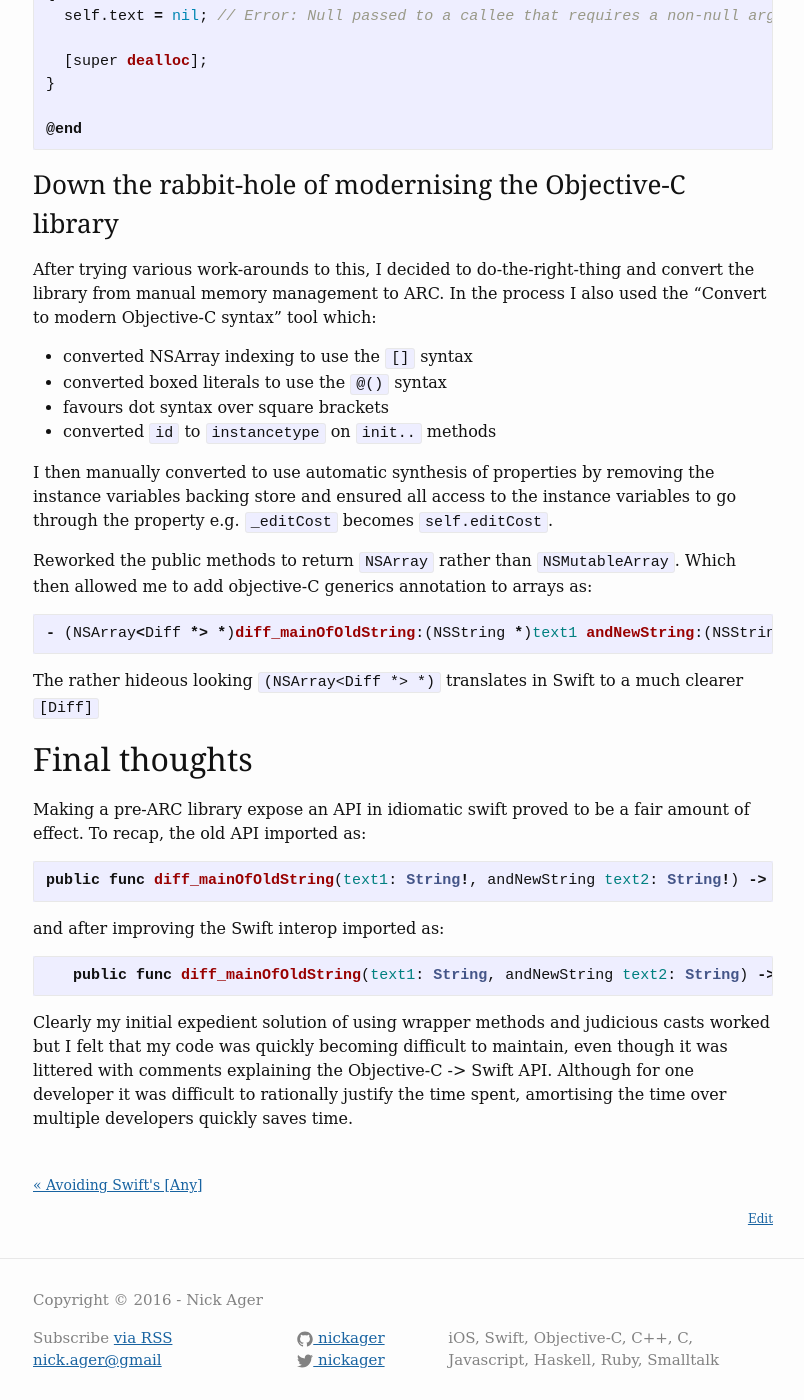
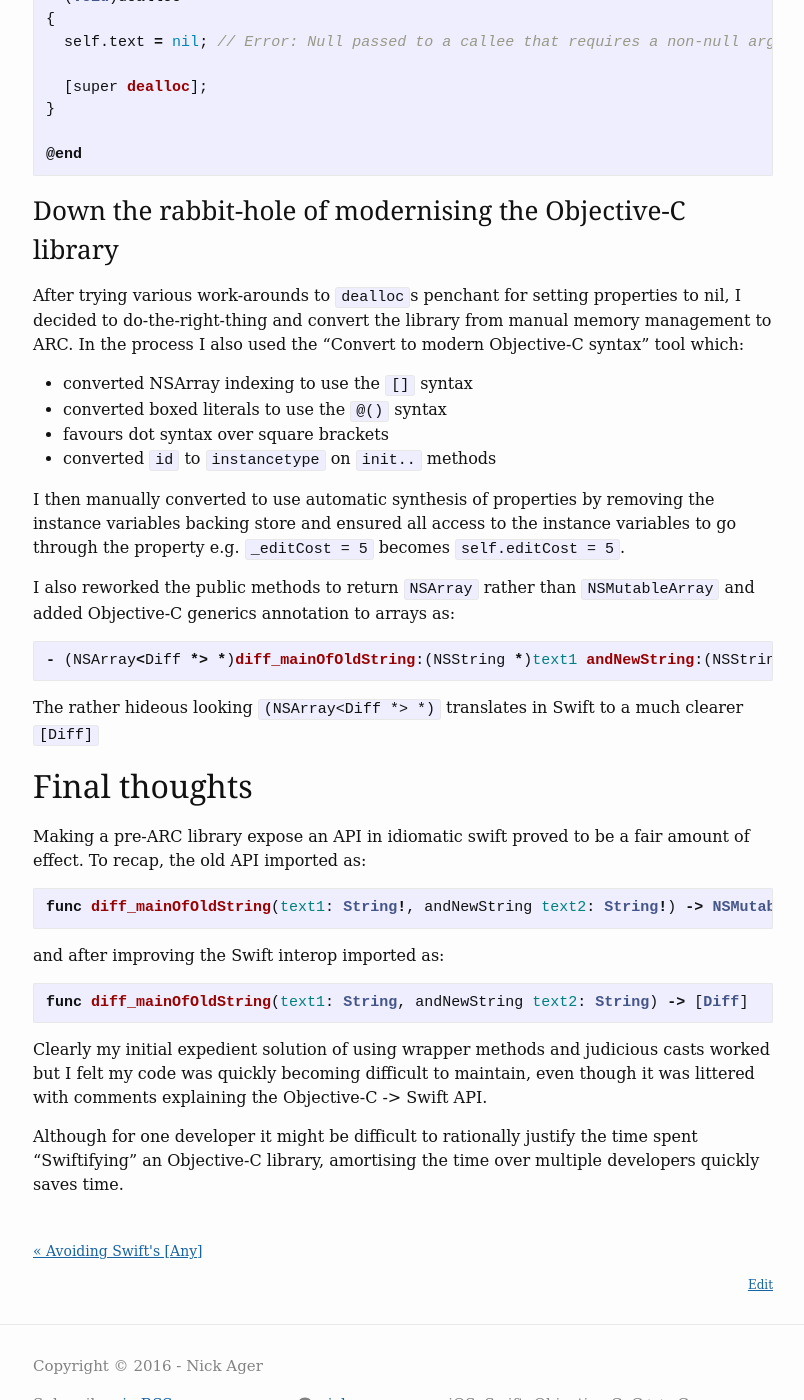
Before and after one commit to NickAger/nickager.github.io, a Jekyll site: the page built from _posts/2016-04-25-updating-objective-c-library-for-swift.md, in a window 1280 px wide and 1400 px high, scrolled down 2331 px. Shown: the whole window, without its empty margins (237-1041 px from the left). Built offline with Jekyll 4.4.1, drawn with Linux system fonts in a browser that asks for light colours; some web fonts are replaced; comment, search, counter and statistics services are not loaded; some of the changed text lies outside the part shown.

Commit message:
improved the text

````diff
--- a/_posts/2016-04-25-updating-objective-c-library-for-swift.md
+++ b/_posts/2016-04-25-updating-objective-c-library-for-swift.md
@@ -11,27 +11,28 @@ All the changes made are contained in this [pull request](https://github.com/aer
 
 ## Unmodified Swift Import
 
-First lets look at the Swift imports for the unmodified Objective-C library. The library contains over forty methods, for the sake of brevity I'll focus on two which are representative of the less-than ideal initial API the library presents to Swift. The first method:
+First lets look at the Swift imports for the unmodified Objective-C library. The library contains over forty methods, for the sake of brevity I'll focus on two which are representative of the less-than-ideal initial API the library presents to Swift. The first method:
 
 ```swift
-public func diff_mainOfOldString(text1: String!, andNewString text2: String!) -> NSMutableArray!
+func diff_mainOfOldString(text1: String!, andNewString text2: String!) -> NSMutableArray!
 ```
 
 Before updating the library, I wrapped the method call inside another method which presented a more idiomatic Swift interface:
 
 ```swift
-    func diff_mainOfOldStringSwift(text1: String, andNewString text2: String) -> [Diff] {
-          let diffs = diff_mainOfOldString(text1, andNewString:  text2)
-          return diffs as NSArray as! [Diff] // see http://stackoverflow.com/questions/25837539/how-can-i-cast-an-nsmutablearray-to-a-swift-array-of-a-specific-type
-    }
+func diff_mainOfOldStringSwift(text1: String, andNewString text2: String) -> [Diff] {
+      let diffs = diff_mainOfOldString(text1, andNewString:  text2)
+      return diffs as NSArray as! [Diff] // see http://stackoverflow.com/questions/25837539/how-can-i-cast-an-nsmutablearray-to-a-swift-array-of-a-specific-type
+}
 ```
 
-Note the hideous double cast: `diffs as NSArray as! [Diff]`
+Note the hideous double cast: `diffs as NSArray as! [Diff]` it was necessary to use to move from `NSMutableArray` to `[Diff]`
 
 The wrapping method's signature highlights what is wrong with the original (apart from the horrible `diff_` prefix):
-* We removed the implicitly unwrapped optional parameters by changing `String!` to `String`
-* The original returned `NSMutableArray` which even in Objective-C world, I would have thought would be a contravention of most sensible coding guidelines.
-* The new method returns `[Diff]`, clearly stating the purpose of the method.
+
+* The wrapper removes the implicitly unwrapped optional parameters by changing `String!` to `String`
+* The wrapper returns `NSMutableArray` which even in Objective-C world, I would have thought would be a contravention of most sensible coding guidelines.
+* The wrapper returns `[Diff]`, clearly stating the purpose of the method.
 
 
 The second method is the constructor method `init`:
@@ -74,13 +74,13 @@ func nullDiffSequence2() -> AnySequence<(Diff, Diff, Diff)> {
 }
 ```
 
-In the above two examples Swift is making it clear that `Diff!` is not equivalent to `Diff`.
+The above two examples show that for Swift `Diff!` is not **always** equivalent to `Diff`.
 
 For more information on `AnySequence` see my previous post on [Type Erasure with AnyError]({% post_url 2016-03-08-AnyError %})
 
 ## Improving the Objective-C library for Swift
 
-My initial attempt at improving the library was to wrap the header in `NS_ASSUME_NONNULL_BEGIN` …
+My initial attempt at improving the library was to wrap the Objective-C header in `NS_ASSUME_NONNULL_BEGIN` …
 `NS_ASSUME_NONNULL_END`. However this failed as the library still used manual memory management with `dealloc` methods which manually set properties to 'nil' to ensure the memory was freed:
 
 ```objc
@@ -97,7 +97,7 @@ My initial attempt at improving the library was to wrap the header in `NS_ASSUME
 ```
 
 ### Down the rabbit-hole of modernising the Objective-C library
-After trying various work-arounds to this, I decided to do-the-right-thing and convert the library from manual memory management to ARC. In the process I also used the "Convert to modern Objective-C syntax" tool which:
+After trying various work-arounds to `dealloc`s penchant for setting properties to nil, I decided to do-the-right-thing and convert the library from manual memory management to ARC. In the process I also used the "Convert to modern Objective-C syntax" tool which:
 
 * converted NSArray indexing to use the `[]` syntax
 * converted boxed literals to use the `@()` syntax
@@ -105,9 +105,9 @@ After trying various work-arounds to this, I decided to do-the-right-thing and c
 * converted `id` to `instancetype` on `init..` methods
 
 I then manually converted to use automatic synthesis of properties by removing the instance variables backing store and ensured all access to the instance
-variables to go through the property e.g. `_editCost` becomes `self.editCost`.
+variables to go through the property e.g. `_editCost = 5` becomes `self.editCost = 5`.
 
-Reworked the public methods to return `NSArray` rather than `NSMutableArray`. Which then allowed me to add objective-C generics annotation to arrays as:
+I also reworked the public methods to return `NSArray` rather than `NSMutableArray` and added Objective-C generics annotation to arrays as:
 
 ```objc
 - (NSArray<Diff *> *)diff_mainOfOldString:(NSString *)text1 andNewString:(NSString *)text2;
@@ -119,13 +119,15 @@ The rather hideous looking `(NSArray<Diff *> *)` translates in Swift to a much c
 Making a pre-ARC library expose an API in idiomatic swift proved to be a fair amount of effect. To recap, the old API imported as:
 
 ```swift
-public func diff_mainOfOldString(text1: String!, andNewString text2: String!) -> NSMutableArray!
+func diff_mainOfOldString(text1: String!, andNewString text2: String!) -> NSMutableArray!
 ```
 
 and after improving the Swift interop imported as:
 
 ```swift
-   public func diff_mainOfOldString(text1: String, andNewString text2: String) -> [Diff]
+func diff_mainOfOldString(text1: String, andNewString text2: String) -> [Diff]
 ```
 
-Clearly my initial expedient solution of using wrapper methods and judicious casts worked but I felt that my code was quickly becoming difficult to maintain, even though it was littered with comments explaining the Objective-C -> Swift API. Although for one developer it was difficult to rationally justify the time spent, amortising the time over multiple developers quickly saves time.
+Clearly my initial expedient solution of using wrapper methods and judicious casts worked but I felt my code was quickly becoming difficult to maintain, even though it was littered with comments explaining the Objective-C -> Swift API.
+
+Although for one developer it might be difficult to rationally justify the time spent "Swiftifying" an Objective-C library, amortising the time over multiple developers quickly saves time.
````
Also changed, not shown: other parts of _posts/2016-04-25-updating-objective-c-library-for-swift.md (+2 -3 lines).
